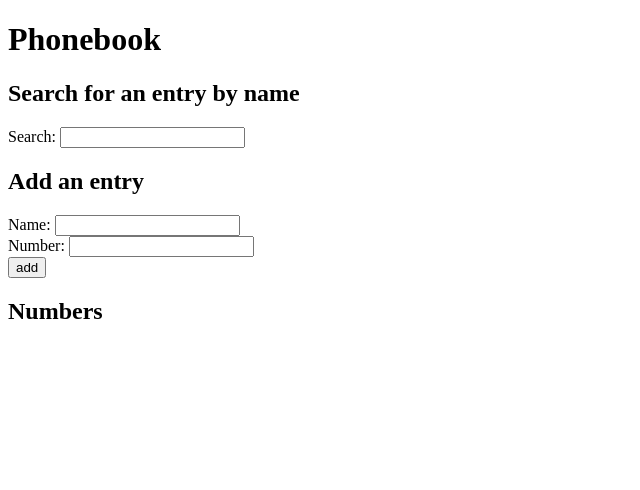
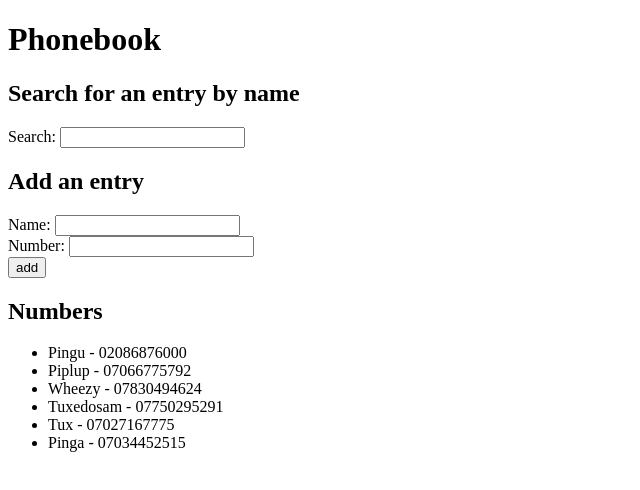
Before and after one commit to Katnippy/phonebook, a React (Vite) app: page / in a window 1280 px wide. Shown: the top 490 px of the page, without its empty margins (0-640 px from the left). Built offline with nearby package versions, Linux system fonts and the light colour scheme; data requests are answered from the project's data file.

Commit message:
Make app set (initial) entries from JSON database.

```diff
--- a/package.json
+++ b/package.json
@@ -11,6 +11,7 @@
     "server": "json-server -p3001 --watch db.json"
   },
   "dependencies": {
+    "axios": "^1.6.2",
     "react": "^18.2.0",
     "react-dom": "^18.2.0"
   },
--- a/src/App.jsx
+++ b/src/App.jsx
@@ -1,4 +1,5 @@
-import { useState } from 'react';
+import { useState, useEffect } from 'react';
+import axios from 'axios';
 
 import SearchForm from './components/SearchForm';
 import AddForm from './components/AddForm';
@@ -9,6 +10,14 @@ export default function App() {
   const [newName, setNewName] = useState('');
   const [newNumber, setNewNumber] = useState('');
   const [results, setResults] = useState('');
+
+  useEffect(() => {
+    axios
+      .get('http://localhost:3001/entries')
+      .then(response => {
+        setEntries(response.data);
+      })
+  }, []);
 
   function handleSearchChange(event) {
     if (event.target.value != '') {
```
Also changed, not shown: 1 other file (tests, documents, lock files or other folders).
